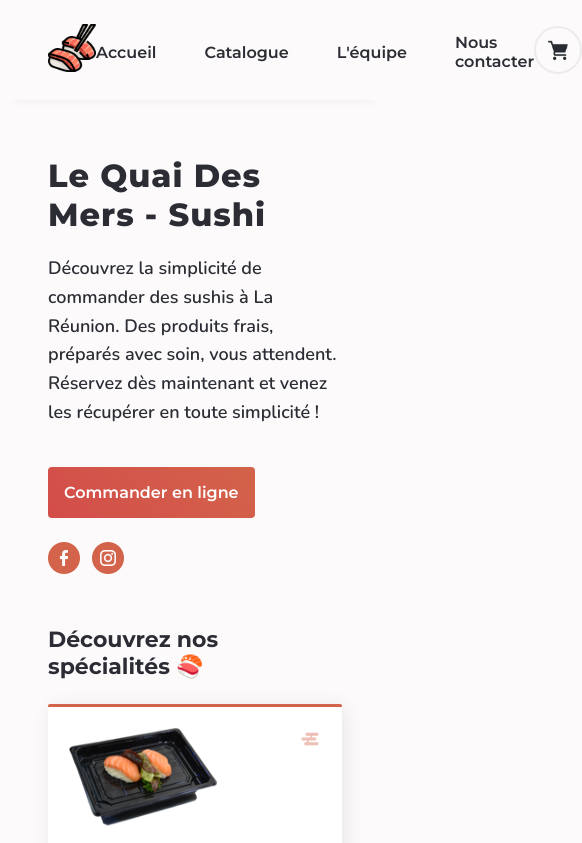
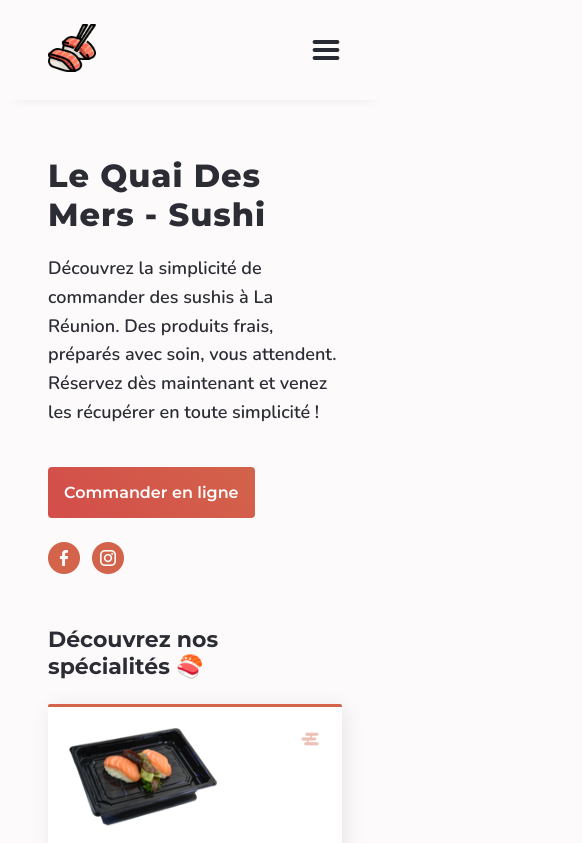
Before and after one commit to LAVITGaetan/sushi, an Angular app: page / in a window 390 px wide. Shown: the top 843 px of the page, 582 px wide, since content can reach past the window. Built offline with nearby package versions, Linux system fonts and the light colour scheme.

Commit message:
add visual responsive for navbar

```diff
--- a/src/app/elements/navbar/navbar.component.css
+++ b/src/app/elements/navbar/navbar.component.css
@@ -57,3 +57,25 @@
     cursor: pointer;
     border: 2px solid #ececec;
 }
+
+.navbar-mobile {
+    display: none;
+}
+
+
+@media screen and (max-width: 768px) {
+
+    .navbar-mobile {
+        display: flex;
+        align-items: center;
+        justify-content: center;
+    }
+.navbar-links {
+    display: none;
+}
+
+.cart-figure {
+    display: none;
+}
+
+}
--- a/src/app/elements/navbar/navbar.component.html
+++ b/src/app/elements/navbar/navbar.component.html
@@ -4,12 +4,16 @@
         <a href="" class="navbar-link">Accueil</a>
         <a href="nos-produits" class="navbar-link">Catalogue</a>
         <a href="notre-equipe" class="navbar-link">L'équipe</a>
-        <a href="contact" class="navbar-link">Nous contacter</a></div>
+        <a href="contact" class="navbar-link">Nous contacter</a>
+    </div>
     <div class="navbar-cart">
+        <div class="navbar-mobile">
+            <img width="32px" height="32px" src="assets/icon-menu.png" alt="menu" class="cart-icon" title="Menu">
+
+        </div>
         <div class="cart-figure">
 
-        <img width="20px" height="20px" src="assets/cart.png" alt="panier" class="cart-icon" title="Mon panier">
-    </div>
-        <!-- <div class="cart-text">Mon panier</div> -->
+            <img width="20px" height="20px" src="assets/cart.png" alt="panier" class="cart-icon" title="Mon panier">
+        </div>
     </div>
 </div>
```
Also changed, not shown: src/assets/icon-menu.png (added).
